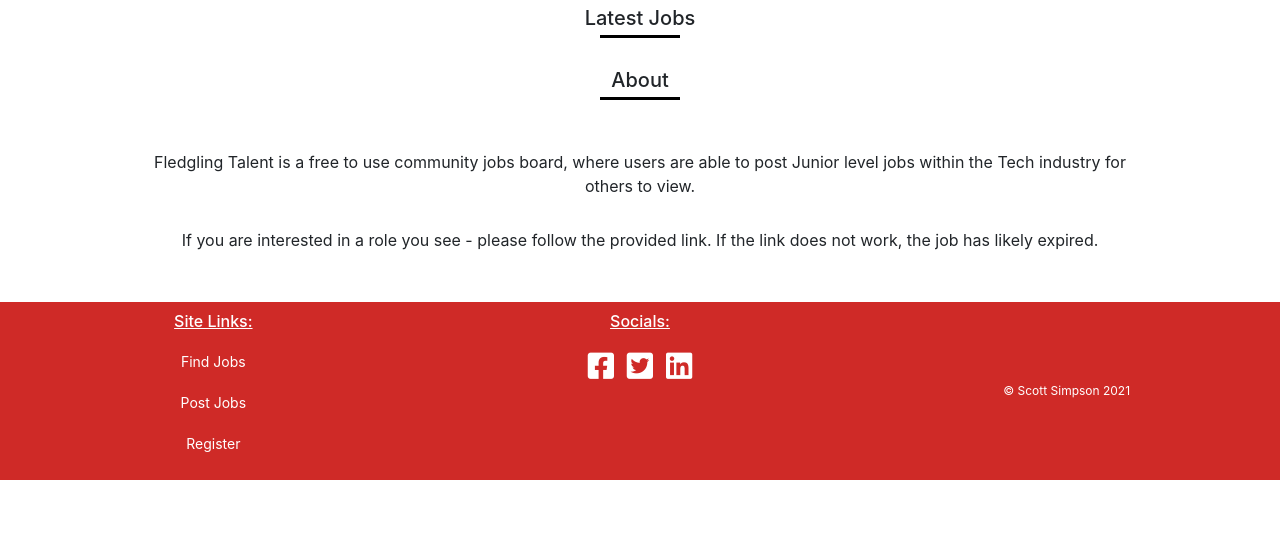
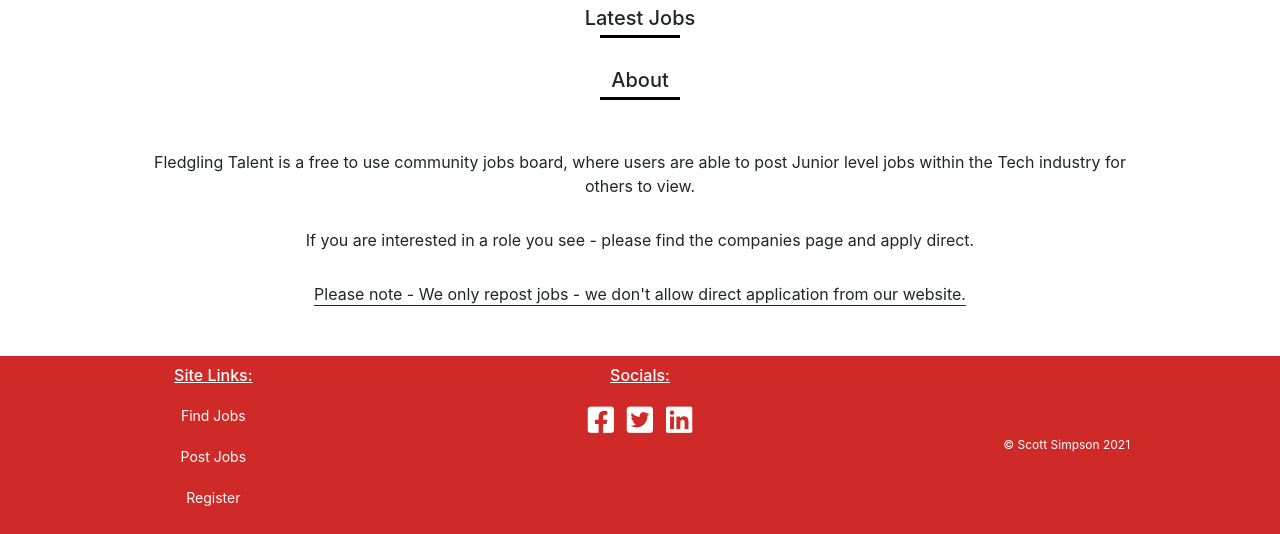
Before and after one commit to Code-Institute-Submissions/CI-MS3-Fledgling-Talent, a Flask app: page / in a window 1280 px wide. Shown: the part 507-1041 px from the top of the page. Before the commit the page ends 987 px from the top, so only its background shows below. Run offline with Flask 2, Linux system fonts and the light colour scheme; data that the repository does not hold is empty; some libraries are stand-ins or nearby versions.

Commit message:
FEAT: Add more about-content to index.html

```diff
--- a/static/css/style.css
+++ b/static/css/style.css
@@ -307,3 +307,10 @@ footer {
     text-align: center;
     padding: 1rem;
 }
+.about-content-warning {
+    font-size: 1.6rem;
+    text-align: center;
+    padding: 1rem;
+    text-decoration: underline;
+    text-underline-offset: 0.5rem;
+}
--- a/templates/index.html
+++ b/templates/index.html
@@ -98,7 +98,10 @@
                     Fledgling Talent is a free to use community jobs board, where users are able to post Junior level jobs within the Tech industry for others to view.
                 </p>
                 <p class="about-content">
-                    If you are interested in a role you see - please follow the provided link. If the link does not work, the job has likely expired.
+                    If you are interested in a role you see - please find the companies page and apply direct.
+                </p>
+                <p class="about-content-warning">
+                    Please note - We only repost jobs - we don't allow direct application from our website.
                 </p>
             </div>
         </div>
```
